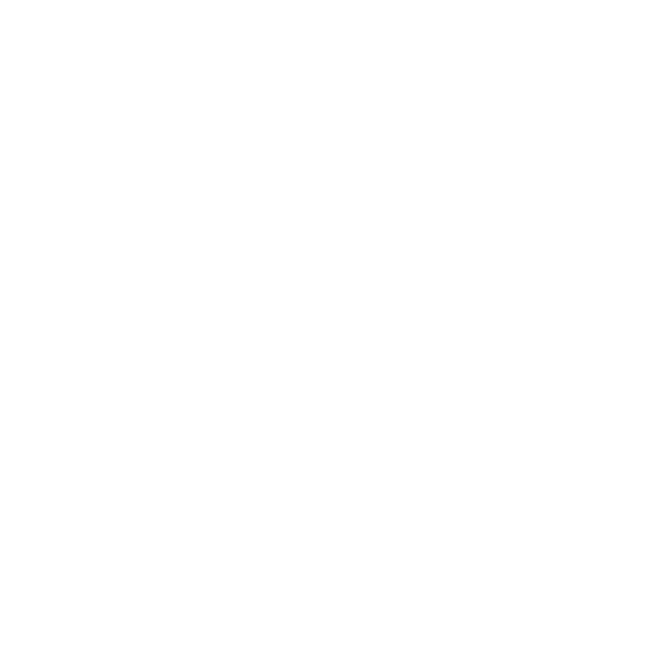
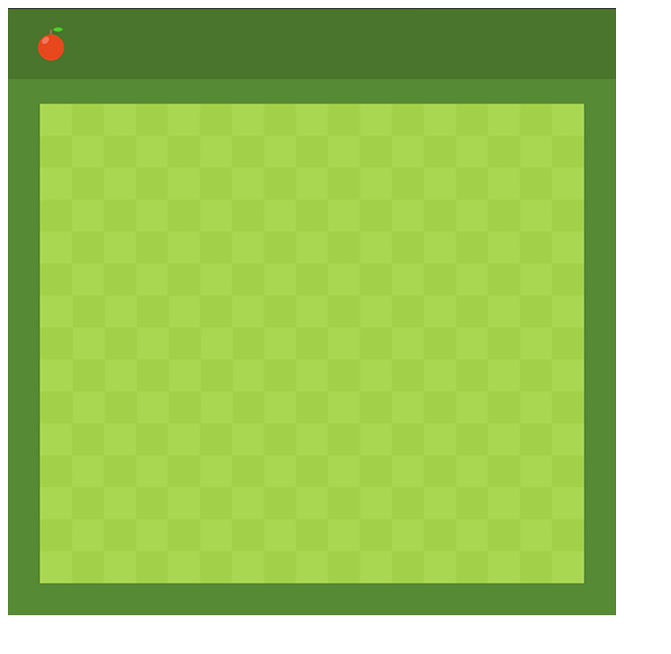
Before and after one commit to tarequr/snake_game, a plain HTML site: page index.html in a window 1280 px wide. Shown: the whole page, without its empty margins (0-671 px from the left). Drawn offline with Linux system fonts and the light colour scheme.

Commit message:
show ground image

```diff
--- a/index.html
+++ b/index.html
@@ -7,7 +7,7 @@
     <title>Snake Game</title>
 </head>
 <body>
-    <canvas id="snake" style="height: 608px; width: 608px;"></canvas>
+    <canvas id="snake" width="608" height="608"></canvas>
 
     <script src="js/snake.js"></script>
 </body>
--- a/js/snake.js
+++ b/js/snake.js
@@ -1 +1,34 @@
-alert('hello world');
+var cvs = document.getElementById("snake");
+var ctx = cvs.getContext("2d");
+
+/* Creating a unit */
+const box = 32;
+
+/* Load image */
+const ground = new Image();
+ground.src = "img/ground3.png";
+
+const foodImg = new Image();
+foodImg.src = "img/food2.png";
+
+/* Creating image */
+let snake = [];
+
+snake[0] = {
+    x: 9*box,
+    y: 10*box,
+}
+
+/* Creating food */
+let food = {
+    x: Math.floor(Math.random()*17+1)*box,
+    y: Math.floor(Math.random()*15+3)*box,
+}
+
+let score = 0;
+
+function draw() {
+    ctx.drawImage(ground, 0, 0);
+}
+
+let game = setInterval(draw, 500);
```
